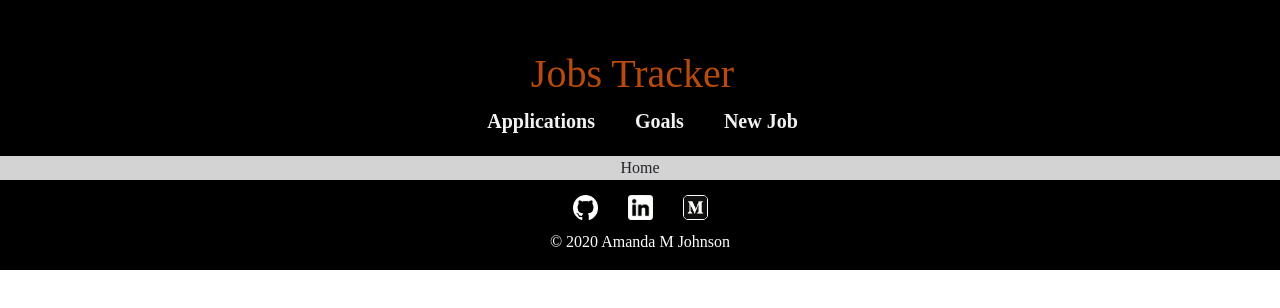
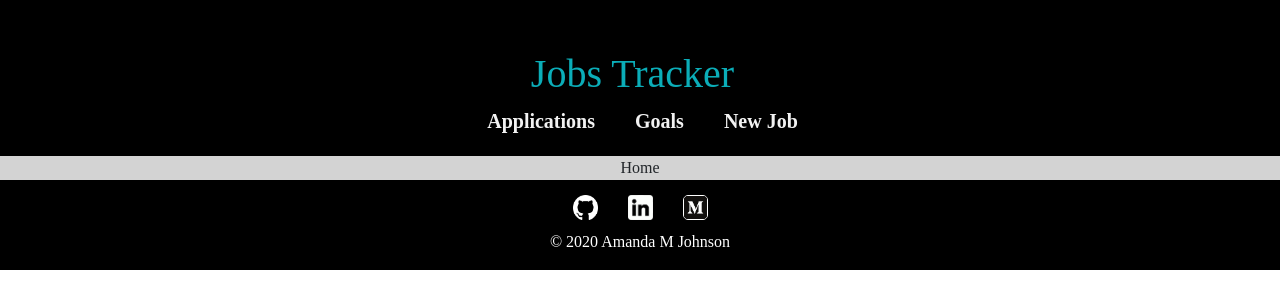
Before and after one commit to amandena/jobs-tracker, a React (Create React App) app in the folder client/: page / in a window 1280 px wide. Shown: the top 308 px of the page. Built offline with nearby package versions, Linux system fonts and the light colour scheme.

Commit message:
changed active color

```diff
--- a/client/src/stylesheets/header.css
+++ b/client/src/stylesheets/header.css
@@ -25,5 +25,5 @@ header a:hover {
 }
 
 header a.active {
-  color: rgb(184, 75, 11);
+  color: rgb(11, 173, 184);
 }
```
